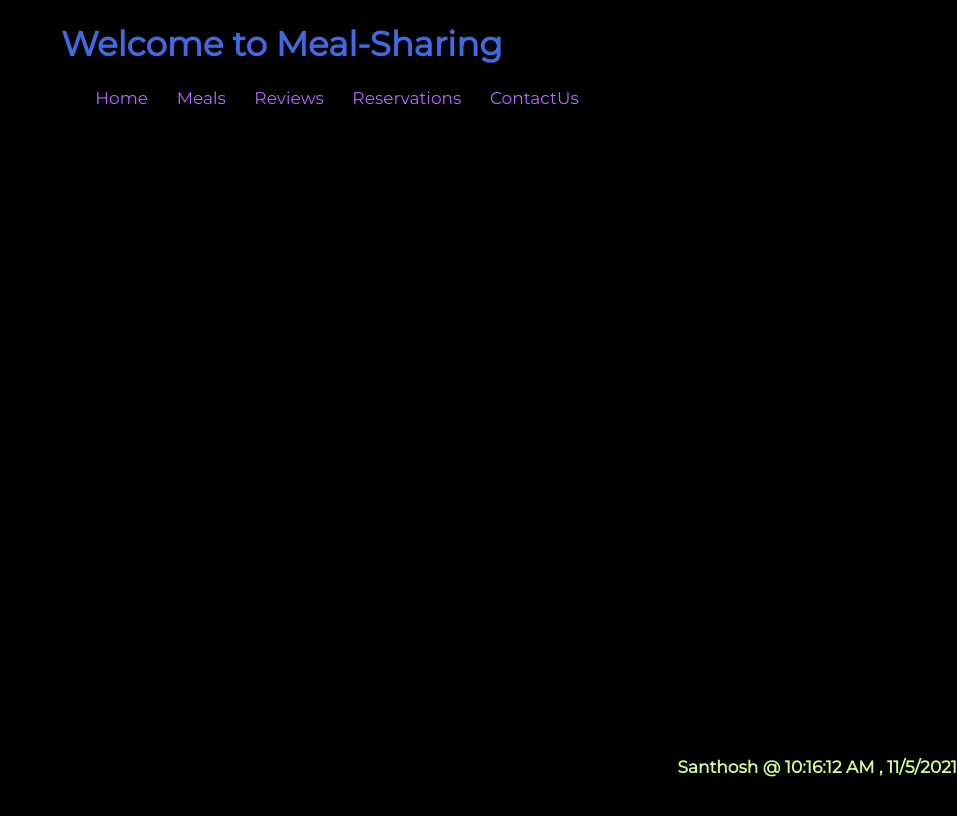
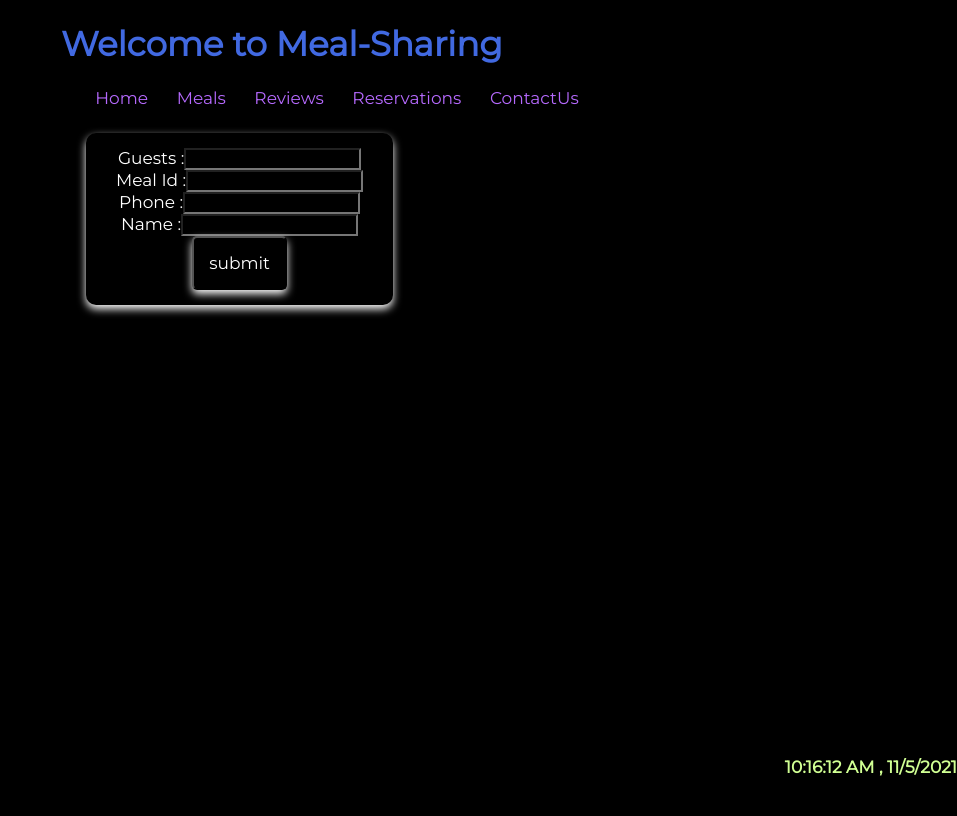
Before and after one commit to santhoshboinapally/meal-sharing, a React app: page /addreservation in a window 1280 px wide. Shown: the top 816 px of the page, without its empty margins (323-1280 px from the left). Built offline with nearby package versions, Linux system fonts and the light colour scheme.

Commit message:
updated 3 buttons to add meals,review and reservations

```diff
--- a/src/client/App.css
+++ b/src/client/App.css
@@ -37,15 +37,46 @@ li {
   border: 1px solid rgb(255, 255, 255);
   border-radius: 10px;
   color: turquoise;
-  box-shadow: 0 4px 8px 0 rgba(240, 236, 236, 0.2);
+  box-shadow: 0 4px 8px 0 rgb(255, 255, 255);
   transition: 0.3s;
   width: 40%;
   padding: 10px;
   margin: 15px;
 }
 li:hover {
-  box-shadow: 0px 18px 30px 0px rgba(255, 255, 255, 0.2);
+  box-shadow: 0px 18px 30px 0px rgba(255, 255, 255, 0.945);
 }
-.footer{
+.footer-list {
   color: aliceblue;
+  display: inline;
 }
+.card {
+  color: aqua;
+  border-radius: 10px;
+  box-shadow: 0 4px 8px 0 rgb(253, 251, 251);
+  transition: 0.3s;
+  width: 40%;
+  padding: 10px;
+  text-align: center;
+  margin: 15px;
+}
+.card:hover {
+  box-shadow: 0 8px 16px 0 rgb(255, 251, 251);
+}
+.addmeal {
+  color: rgb(255, 255, 255);
+  border-radius: 10px;
+  box-shadow: 0 4px 8px 0 rgb(255, 255, 255);
+  transition: 0.3s;
+  width: 60%;
+  text-align: center;
+  padding: 15px;
+  margin: 25px;
+}
+button {
+  border-radius: 5px;
+  box-shadow: 0 4px 8px 0 rgb(255, 255, 255);
+  color: rgb(255, 255, 255);
+  padding: 15px;
+  font-size: 1em;
+}
--- a/src/client/App.js
+++ b/src/client/App.js
@@ -8,12 +8,13 @@ import Meals from "./components/meals";
 import Reviews from "./components/reviews";
 import Reservations from "./components/reservations";
 import ContactUs from "./components/contactus";
-
+import { AddMeal } from "./components/addMeal";
+import { AddReview } from "./components/addReview";
+import { AddReservation } from "./components/addreservation";
 function App() {
   return (
    <div>
-      <Router>
-      <Header/>
+        <Header/>
         <nav >
         <div class="nav-links">
         <Link to="/">Home</Link>
@@ -23,8 +24,7 @@ function App() {
         <Link to="/contactus">ContactUs</Link>
         </div>
         </nav>
-      <Router>
-      <Route exact path="/">
+       <Route exact path="/">
       <Home />
       </Route>
       <Route exact path="/meals">
@@ -39,10 +39,17 @@ function App() {
       <Route exact path="/contactus">
       <ContactUs />
       </Route>
+      <Route exact path="/addmeal">
+      <AddMeal />
+      </Route>
+      <Route exact path="/addreview">
+        <AddReview />
+      </Route>
+      <Route exact path="/addreservation">
+        <AddReservation />
+      </Route>
       <DateTime/>
-      </Router>
-    </Router>
-    </div>
+      </div>
   );
 }
 export default App;
--- /dev/null
+++ b/src/client/components/addMeal.js
@@ -0,0 +1,46 @@
+import React, {useState,useEffect} from 'react';
+
+export function AddMeal({}) {
+const [title, setTitle] = useState("");
+const [price, setPrice] = useState("");
+
+  function onSubmit(){
+    if(title!== ''){
+    (async() => {
+      try{
+        fetch('/api/meals',{
+            method: 'POST',
+            headers: { "Content-Type": "application/json" },
+            body: JSON.stringify({
+                title: title,
+                price: price
+            })
+        });
+      }
+        catch (error){
+          throw error;
+        }
+    })()
+    alert('your Meal is Added');
+  }
+  else{
+    alert('please enter the details')
+  }
+}
+
+return (
+    <div class="addmeal">
+<form>
+  <label>
+    Name :
+    <input type="text" value = {title} onChange= {(e) => setTitle(e.target.value) } required />
+  </label><br/>
+  <label>
+    Cost :
+    <input type="number" value = {price} onChange= {(e) => setPrice(e.target.value) } required />
+  </label><br/>
+   <button  onClick= {onSubmit} >submit </button>
+</form>
+    </div>
+)
+}
--- /dev/null
+++ b/src/client/components/addReview.js
@@ -0,0 +1,52 @@
+import React, {useState,useEffect} from 'react';
+
+export function AddReview({}) {
+const [title, setTitle] = useState("");
+const [mealId, setMealId] = useState("");
+const [stars, setStars] = useState("");
+
+  function onSubmit(){
+    if(title!== ''){
+    (async() => {
+      try{
+        fetch('/api/review',{
+            method: 'POST',
+            headers: { "Content-Type": "application/json" },
+            body: JSON.stringify({
+                title: title,
+                mealId: mealId,
+                stars: stars,
+            })
+        });
+      }
+        catch (error){
+          throw error;
+        }
+    })()
+    alert('your Meal Review is Added');
+  }
+  else{
+    alert('please enter the details')
+  }
+}
+
+return (
+    <div class="addmeal">
+<form>
+  <label>
+    Name :
+    <input type="text" value = {title} onChange= {(e) => setTitle(e.target.value) } required />
+  </label><br/>
+  <label>
+    Meal Id :
+    <input type="number" value = {mealId} onChange= {(e) => setMealId(e.target.value) } required />
+  </label><br/>
+  <label>
+    Stars :
+    <input type="number" value = {stars} onChange= {(e) => setStars(e.target.value) } required />
+  </label><br/>
+   <button  onClick= {onSubmit} >submit </button>
+</form>
+    </div>
+)
+}
--- /dev/null
+++ b/src/client/components/addreservation.js
@@ -0,0 +1,58 @@
+import React, {useState,useEffect} from 'react';
+
+export function AddReservation({}) {
+const [guests, setGuest] = useState("");
+const [mealId, setMealId] = useState("");
+const [phone, setPhone] = useState("");
+const [Name, setName] = useState("");
+
+  function onSubmit(){
+    if(title!== ''){
+    (async() => {
+      try{
+        fetch('/api/reservation',{
+            method: 'POST',
+            headers: { "Content-Type": "application/json" },
+            body: JSON.stringify({
+                guests: guests,
+                mealId: mealId,
+                phone: phone,
+                Name: Name
+                })
+        });
+      }
+        catch (error){
+          throw error;
+        }
+    })()
+    alert('your Meal Reservation is Added');
+  }
+  else{
+    alert('please enter the details')
+  }
+}
+
+return (
+    <div class="addmeal">
+<form>
+  <label>
+    Guests :
+    <input type="text" value = {guests} onChange= {(e) => setGuest(e.target.value) } required />
+  </label><br/>
+  <label>
+    Meal Id :
+    <input type="number" value = {mealId} onChange= {(e) => setMealId(e.target.value) } required />
+  </label><br/>
+  <label>
+    Phone :
+    <input type="number" value = {phone} onChange= {(e) => setPhone(e.target.value) } required />
+  </label><br/>
+    <label>
+    Name :
+    <input type="text" value = {Name} onChange= {(e) => setName(e.target.value) } required />
+    </label><br/>
+   <button  onClick= {onSubmit} >submit </button>
+</form>
+    </div>
+)
+}
--- a/src/client/components/meals.js
+++ b/src/client/components/meals.js
@@ -1,5 +1,6 @@
 import React from "react";
 import { useEffect,useState } from "react";
+
 const Meals=()=>{
   const [data,setData]=useState([]);
   useEffect(()=>{
@@ -8,18 +9,30 @@ const Meals=()=>{
       .then(json=>setData(json)) },[])
       return(
         <div class="meals">
-        <h1>Menu</h1>
+        <h1>Meals</h1>
         <p>Chose your Meals here</p>
+        <p> <input type={"button" } value={"Add Meal"} onClick={
+          ()=>{
+            window.location.href="/addmeal"
+          }
+        }/>
+        <input type="button" value={"Add Reservation" }onClick={()=>{
+            window.location.href="/addreservation/"
+          }
+          }/>
+          <input type="button" value="Add Review" onClick={()=>{
+            window.location.href="/addreview"
+          }
+        }/> </p>
         {data.map(item=>(
-          <div>
-            <ul>
-          <li>ID : {item.id}<br/>
-          NAME : {item.title}<br/>
+          <div class="card">
+          ID : {item.id}<br/>
+          NAME : {item.title} <br/>
           COST : {item.price} DKK
-          </li>
-          </ul>
           </div>
-        ))}
+        )
+      )
+}
         </div>
       )
 }
--- a/src/client/components/reviews.js
+++ b/src/client/components/reviews.js
@@ -15,7 +15,7 @@ const Reviews=()=>{
             <ul>
           <li>ID:{item.id}<br/>
           NAME:{item.title}<br/>
-          COST:{item.stars}
+          STARS:{item.stars}
           </li>
           </ul>
           </div>
--- a/src/client/components/timer.js
+++ b/src/client/components/timer.js
@@ -9,7 +9,7 @@ export const DateTime = () => {
         });
     return(
         <div class="timer">
-             <h4> Santhosh  @  {date.toLocaleTimeString()} , {date.toLocaleDateString()}</h4>
+             <h4> {date.toLocaleTimeString()} , {date.toLocaleDateString()}</h4>
                </div>
     )
 }
--- a/src/client/index.css
+++ b/src/client/index.css
@@ -22,16 +22,6 @@ a {
   color: #b569fd;
 }
 
-button {
-  background-color: #3e99c0;
-  border-radius: 8px;
-  border-width: 0px;
-  font-weight: 295;
-  color: rgb(255, 255, 255);
-  padding: 5px;
-  font-size: 17px;
-}
-
 @media screen and (max-width: 1400px) {
   #root {
     padding-left: 30%;
```
Also changed, not shown: src/client/components/footer.js (+16 -2 lines).
